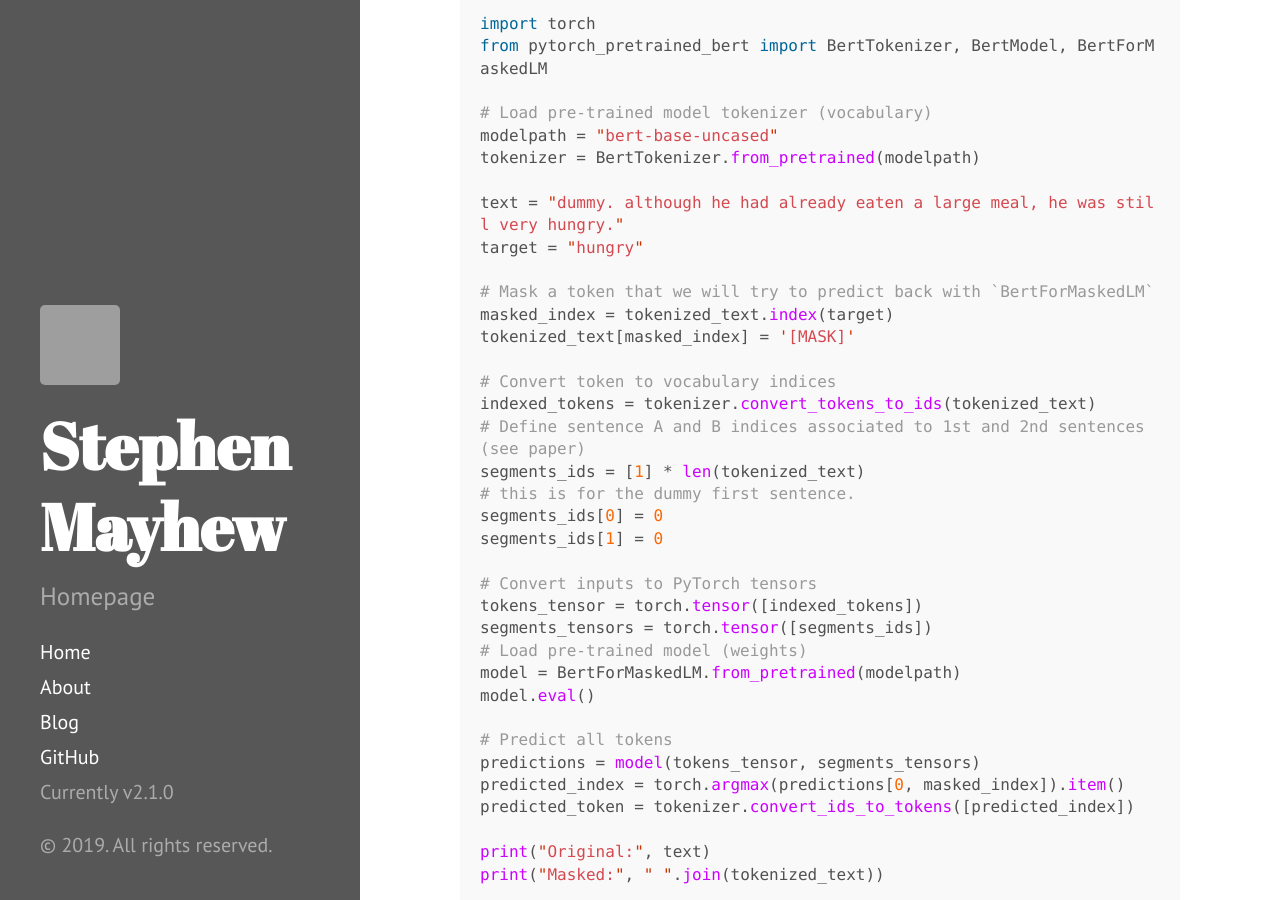
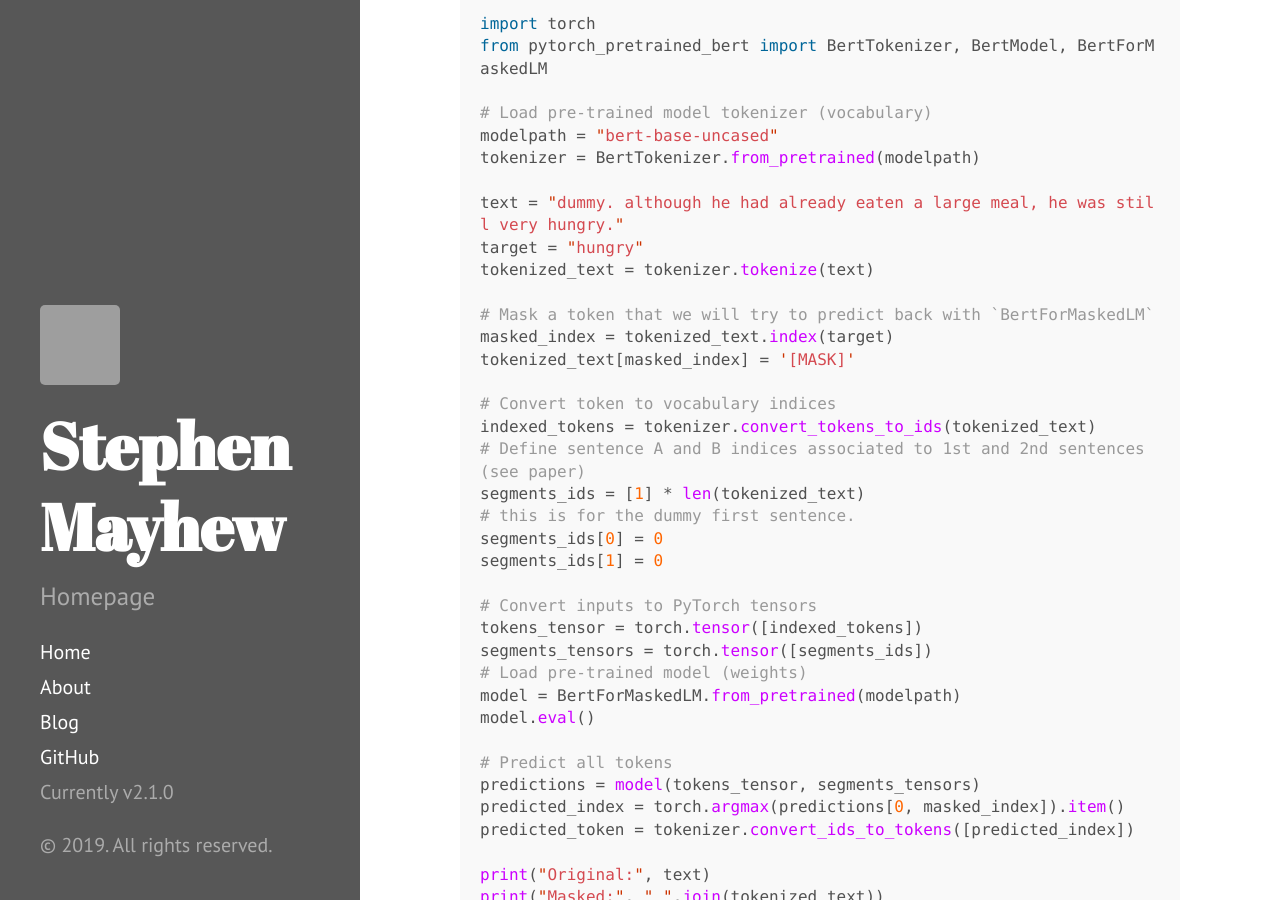
Before and after one commit to mayhewsw/mayhewsw.github.io, a Jekyll site: the page built from _posts/2019-01-16-can-bert-generate-text.md, in a window 1280 px wide and 900 px high, scrolled down 1202 px. Built offline with Jekyll 4.4.1, drawn with Linux system fonts in a browser that asks for light colours; grey boxes are pictures that could not be loaded.

Commit message:
fixed the code

```diff
--- a/_posts/2019-01-16-can-bert-generate-text.md
+++ b/_posts/2019-01-16-can-bert-generate-text.md
@@ -37,6 +37,7 @@ tokenizer = BertTokenizer.from_pretrained(modelpath)
 
 text = "dummy. although he had already eaten a large meal, he was still very hungry."
 target = "hungry"
+tokenized_text = tokenizer.tokenize(text)
 
 # Mask a token that we will try to predict back with `BertForMaskedLM`
 masked_index = tokenized_text.index(target)
```
